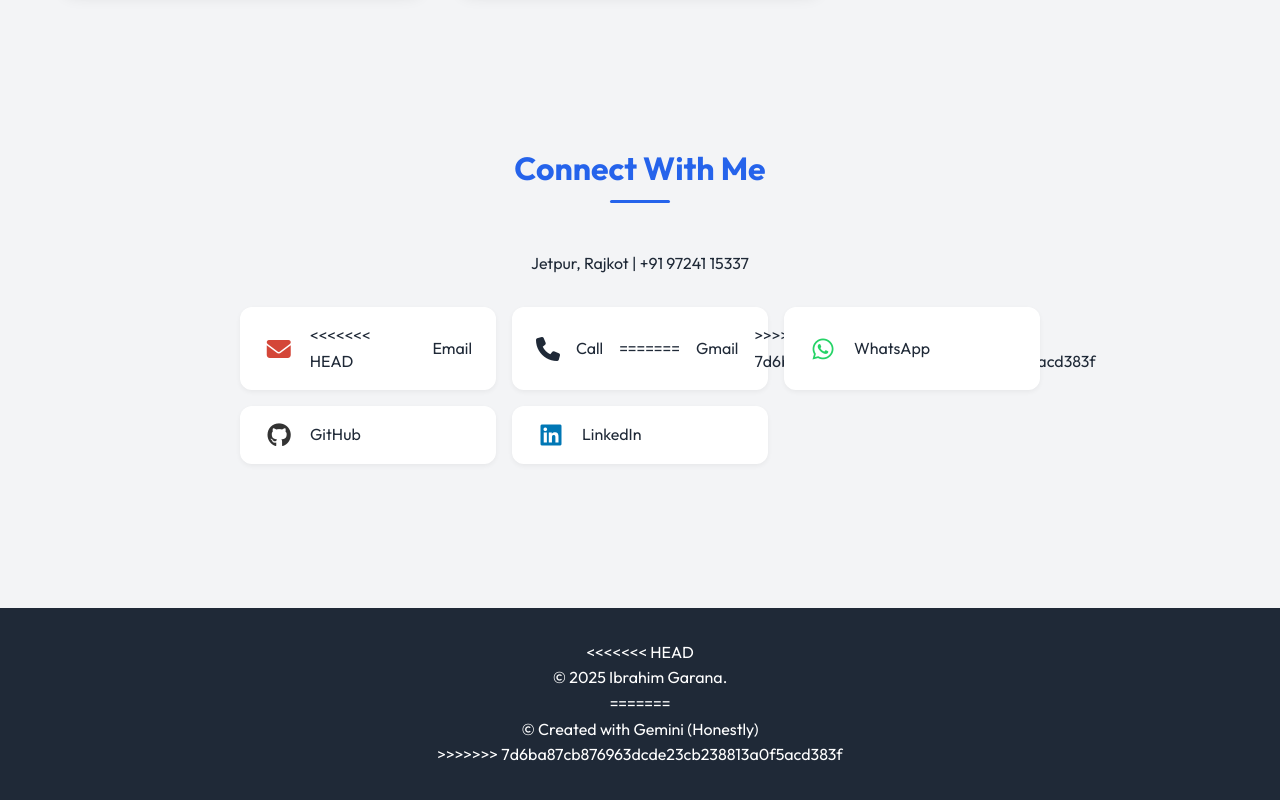
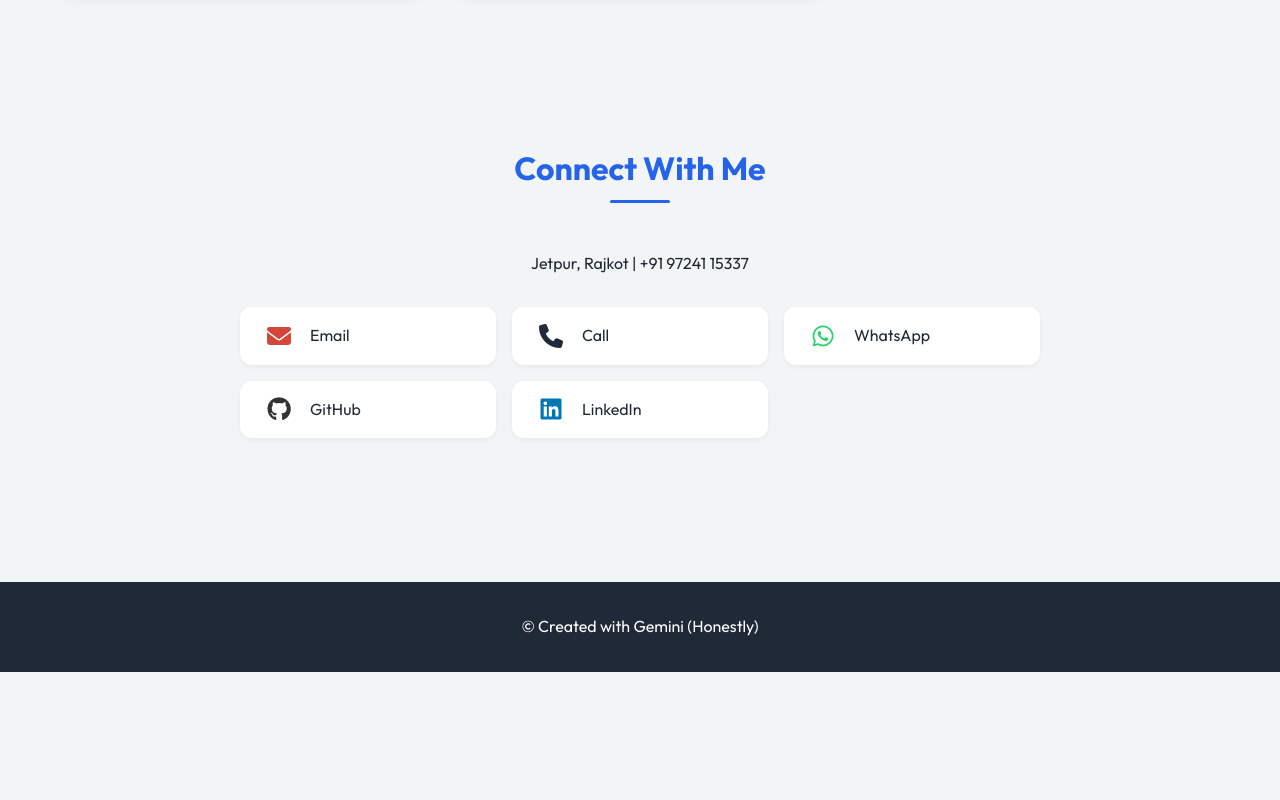
Before and after one commit to garanaibrahim7/Portfolio, a plain HTML site: page index.html in a window 1280 px wide. Shown: the part 2348-3148 px from the top of the page. After the commit the page ends 3020 px from the top, so only its background shows below. Drawn offline with Linux system fonts and the light colour scheme.

Commit message:
some UI Fix

```diff
--- a/index.html
+++ b/index.html
@@ -249,16 +249,12 @@
             <div class="social-links">
                 <a href="mailto:ibrahimggarana07@gmail.com" class="social-item">
                     <i class="fa-solid fa-envelope"></i>
-<<<<<<< HEAD
                     <span>Email</span>
                 </a>
 
                 <a href="tel:+919724115337" target="_blank" class="social-item">
                     <i class="fa-solid fa-phone"></i>
                     <span>Call</span>
-=======
-                    <span>Gmail</span>
->>>>>>> 7d6ba87cb876963dcde23cb238813a0f5acd383f
                 </a>
 
                 <a href="https://wa.me/+919724115337" target="_blank" class="social-item">
@@ -283,11 +279,8 @@
     <!-- Footer -->
     <footer>
         <div class="container">
-<<<<<<< HEAD
-            <p>&copy; 2025 Ibrahim Garana.</p>
-=======
+            <!-- <p>&copy; 2025 Ibrahim Garana.</p> -->
             <p>&copy; Created with Gemini (Honestly)</p>
->>>>>>> 7d6ba87cb876963dcde23cb238813a0f5acd383f
         </div>
     </footer>
 
```
